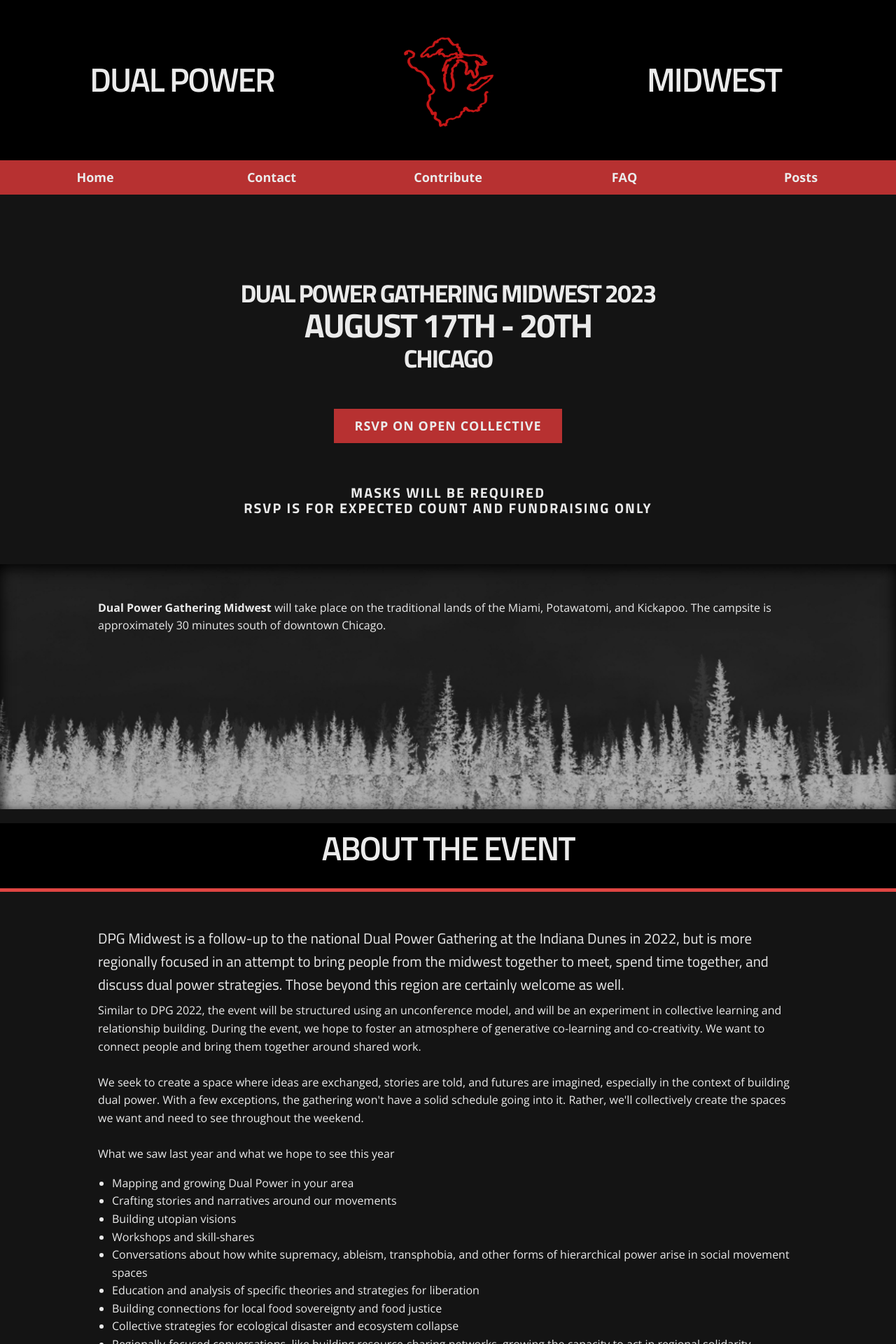
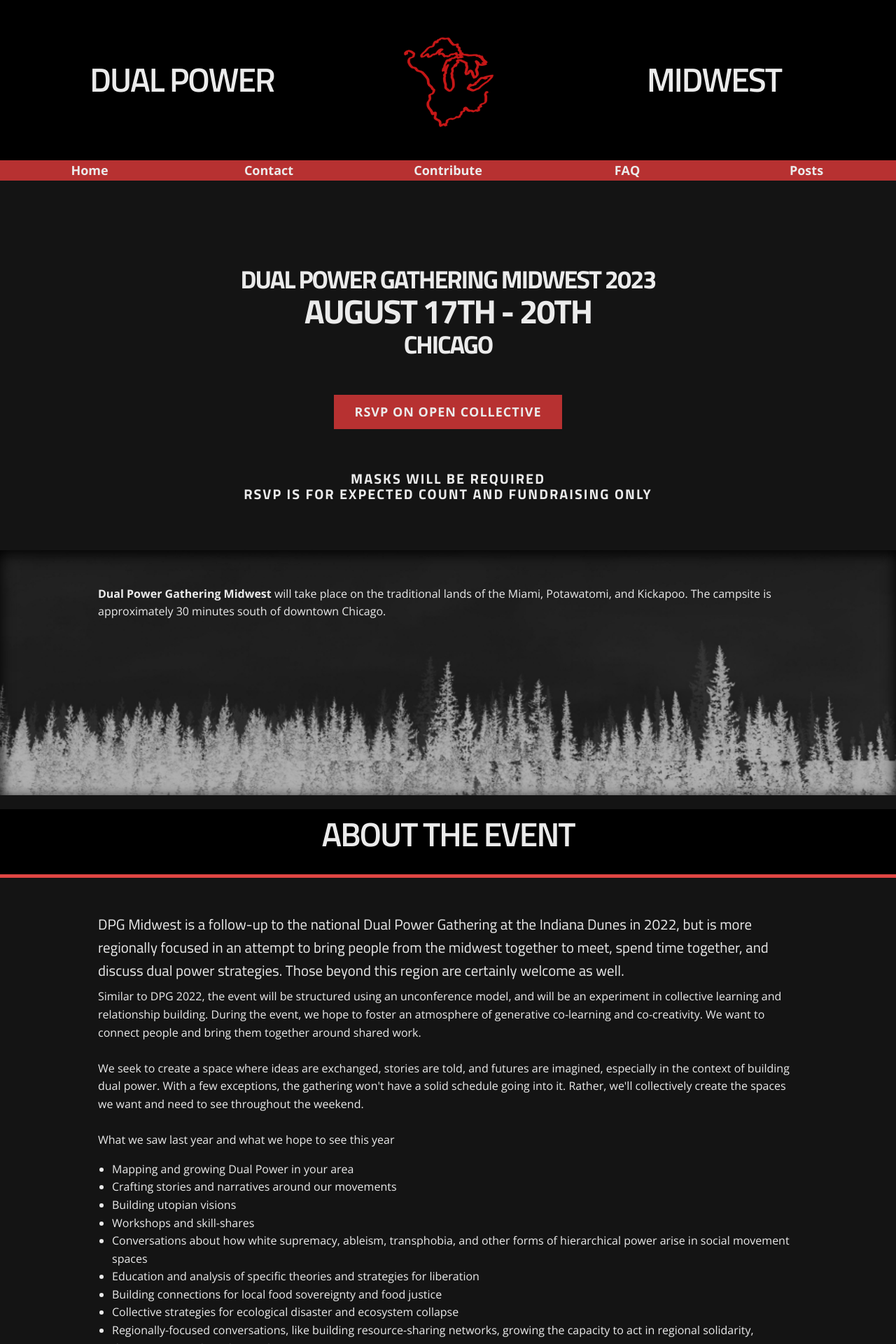
Before and after one commit to dpgmidwest/dev-website, a Jekyll site: the page built from index.html, in a window 1280 px wide. Shown: the top 1920 px of the page at 70% size. Built offline with Jekyll 4.4.1, drawn with Linux system fonts in a browser that asks for light colours; some web fonts are replaced; the list of posts is cut into pages by our own code.

Commit message:
nav size fix

```diff
--- a/css/stylesheet.css
+++ b/css/stylesheet.css
@@ -144,18 +144,16 @@ ul {
 .nav-bar {
     display: grid;
     grid-template-columns: repeat(5, 20%);
-    width: 100vw;
-    padding: 10px;
+    grid-template-rows: 100%;
+    width: 100%;
     background-color: var(--nav-bg);
     color: var(--nav-text);
 }
 
 @media (max-width: 486px) {
     .nav-bar {
-        display: grid;
         grid-template-columns: 100%;
         grid-template-rows: repeat(5, 40px);
-        width: 100vw;
         padding: 10px;
     }
 }
```
